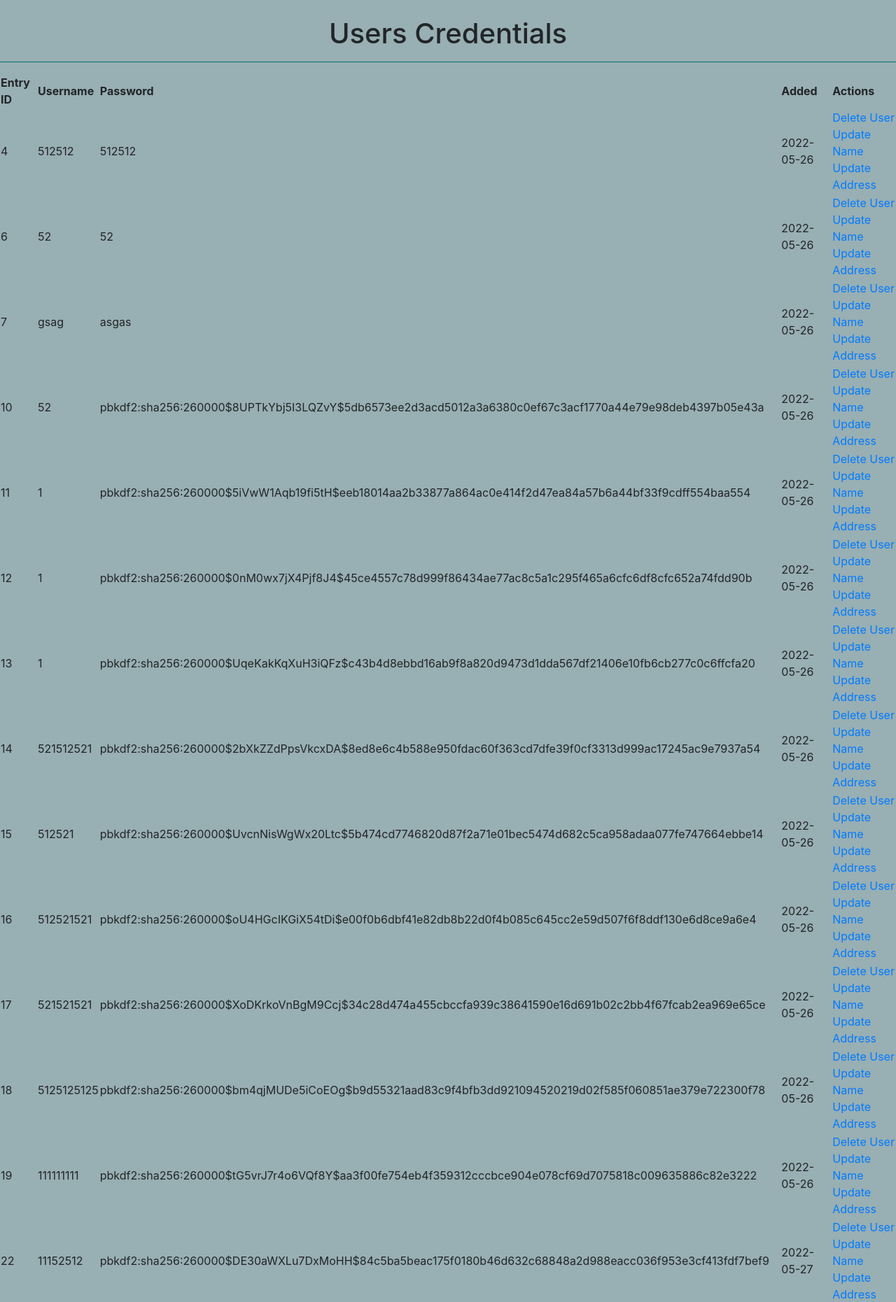
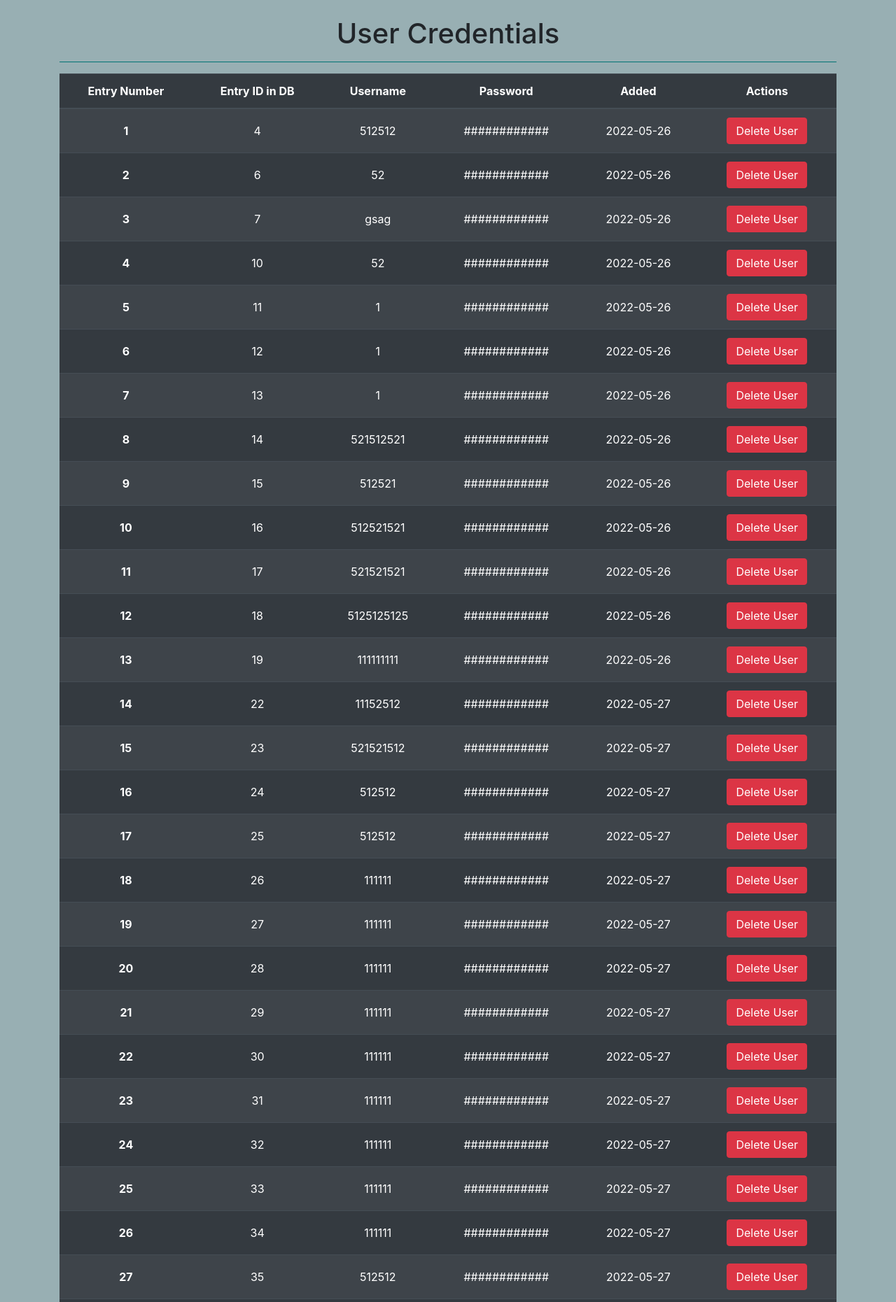
Before and after one commit to Evanslearn/Python-Flask-Project-1, a Flask app: page /users/ in a window 1280 px wide. Shown: the part 68-1929 px from the top of the page at 70% size. Run offline with Flask 2, Linux system fonts and the light colour scheme; a user stored in the database is signed in; data comes from the database, SQL or seed files in the repository; both versions use the stored data as it was after the commit.

Commit message:
Add files via upload
- Profile Description, notes, posts, did not maintain input field format. Now they do (mostly for line breaks). This was addressed by making these html fields <pre>

- Also, if input contained too many characters, the div would stretch too much and overflow, making the left half take up more than half of the html page. This was fixed with word-break: break-all. More such tests should be conducted in the future to spot these problematic behaviors.

- Users page was left unnattended after switching to bootstrap. This was fixed, and said page is now beautiful.

- Some python polishing was conducted.
    - Comments that were referring to old code were removed.
    - A delete scheme function was created, that given a classname and corresponding id in the database (as well as 2 more arguments that handle the output message) delete said entry in the database. Thus, delete task/delete user were rewritten, and are now better written, without code copy-pasting.

- The site now supports deleting notes and posts, with a corresponding button on each note/post.
When you click said button, it prompts you to confirm wether you want to delete.
Pressing ok finalizes the deletion, and the db entry is lost forever!
This deletion is also done through the new delete_scheme python function, leading to better code readability!

======= NEXT ======
- As stated in earlier commit histories, users shuold be able to comment on posts.
- Admin user should be created.

```diff
--- a/app.py
+++ b/app.py
@@ -15,6 +15,7 @@
 #   templates (html go here)
 #   static (css and javascript go here)
 # thus, we followed this convention in this program folders' structure
+# --- So, render template searches the templates folder, by default
 # ---------------------------------------------------------------------------------------
 from libraries import *
 from forms import *
@@ -42,6 +43,21 @@ db = SQLAlchemy(app)  # DB initialized with settings from app
 @app.before_first_request
 def create_tables():
     db.create_all()
+
+
+# ----------- ----------- FUNCTIONS TO BE USED BELOW, TO AVOID COPY-PASTING CODE ----------- -----------
+# ----- ----- ----- ----- ----- ----- ----- -----
+# ----- ----- ----- ----- DELETE SCHEME ----- ----- ----- -----
+def delete_scheme(id, className, nameString, url):
+    to_delete = className.query.get_or_404(id)
+
+    try:
+        db.session.delete(to_delete)
+        db.session.commit()
+        flash(f"{nameString} Deleted Successfully")
+        return redirect(url)
+    except:
+        return flash(f"Encountered error while deleting {nameString}")
 
 
 # -------------------------------------------------------------------------------------------------------------------- #
@@ -73,7 +89,7 @@ def home():
         tasks = MyTask.query.order_by(MyTask.date_created).all()
         return render_template('home.html', tasks=tasks,
                                name = name,
-                               form = form)  # It knows it's in the template folder
+                               form = form)
 
 
 # ----- ----- ----- ----- ----- ----- ----- -----
@@ -128,33 +144,14 @@ def test(id):
     else:
         return render_template('update_address.html', task=task,
                                address = address,
-                               form = form)  # It knows it's in the template folder
+                               form = form)
 
 
-# ----- ----- ----- ----- ----- ----- ----- -----
-# Tring to make a blueprint for deleting db enties (task, user, etc)
-#def delete(MyClass, id, url):
-#    entry_to_delete = MyClass.query.get_or_404(id)
-#
-#    try:
-#        db.session.delete(entry_to_delete)
-#        db.session.commit()
-#        return redirect(url)
-#    except:
-#        return "Encountered error while deleting", MyClass
-#    delete(MyTask, id, '/')
 # ----- ----- ----- ----- DELETE ----- ----- ----- -----
 @app.route('/delete/<int:id>')
 def delete_task(id):
-    task_to_delete = MyTask.query.get_or_404(id)
-
-    try:
-        db.session.delete(task_to_delete)
-        db.session.commit()
-        flash("Name Deleted successfully")
-        return redirect('/')
-    except:
-        return "Encountered error while deleting task"
+    delete_scheme(id, MyTask, 'Task', '/')
+    return redirect('/')
 
 
 # -------------------------------------------------------------------------------------------------------------------- #
@@ -181,21 +178,12 @@ def register():
             form.password.data = ''
             form.password_repeat.data = ''
 
-        #user_username = request.form.get('username')
-        #user_password = request.form.get('password')
-        #user_password_repeat = request.form.get('password_repeat')
-
         user = User.query.filter_by(username=username).first()
         # If username exists, we cannot register the new user with said username
         if user is not None:
             my_message = 'This username is already taken. Please select another one.'
             flash(my_message)
             return redirect('/register/')
-            #return render_template('register.html', flag_reg = flag_reg, my_message = my_message,
-            #                       username=username,
-            #                       password=password,
-            #                       password_repeat=password_repeat,
-            #                       form=form)
         # If the username does not already exist
         else:
 
@@ -217,11 +205,7 @@ def register():
                 my_message = "The two password fields did not match."
                 flash(my_message)
                 return redirect('/register/')
-                #return render_template('register.html', flag_reg = flag_reg, my_message = my_message,
-                #                       username=username,
-                #                       password=password,
-                #                       password_repeat=password_repeat,
-                #                       form=form)
+
     flag_reg = 0  # We don't want the error message to be displayed on refresh
     print(f"flag reg= {flag_reg}")
     my_message = "Refreshed register.html"
@@ -250,9 +234,6 @@ def login():
             form.username.data = ''
             form.password.data = ''
 
-            #user_username = request.form.get('username')
-            #user_password = request.form.get('password')
-
         try:
             # We try to find if the username is registered in our database
             user = User.query.filter_by(username=username).first()
@@ -276,19 +257,11 @@ def login():
                     my_message = "The password does not match this username"
                     flash(my_message)
                     return redirect('/login/')
-                    #return render_template('login.html', flag_login = flag_login, my_message = my_message,
-                    #                       username = username,
-                    #                       password = password,
-                    #                       form = form)
             else:
                 print(f"not found. flag login = {flag_login}")
                 my_message = "Username not found. Please check your spelling, or register."
                 flash(my_message)
                 return redirect('/login/')
-                #return render_template('login.html', flag_login = flag_login, my_message = my_message,
-                #                       username = username,
-                #                       password = password,
-                 #                      form = form)
 
         except:
             print('Encountered an error while logging in')
@@ -324,11 +297,11 @@ def profile():
     # If we do not find profile entry in profile db, we create the entry
 
     description = None
-    form = DescriptionForm()
+    form_description = DescriptionForm()
+    mynote = None
+    form_note = NoteForm()
     myshare = None
-    form1 = PostForm()
-    mynote = None
-    form2 = NoteForm()
+    form_post = PostForm()
 
     if profile_found:
         pass
@@ -343,9 +316,9 @@ def profile():
         if 'description' in request.form:
 
             # Validate our form
-            if form.validate_on_submit():
-                description = form.description.data
-                form.description.data = ''
+            if form_description.validate_on_submit():
+                description = form_description.description.data
+                form_description.description.data = ''
 
             try:
 
@@ -353,31 +326,22 @@ def profile():
                     profile_found.description = description
                     db.session.commit()
                     flash("Description Updated")
-                    form.description.data = 'description'
+                    form_description.description.data = 'description'
                     return redirect('/profile/')
-                    #return render_template('profile.html', id = user.id, description0 = profile_found.description,
-                    #                       description = description,
-                    #                       form = form,
-                     #                      myshare = myshare,
-                     #                      form1 = form1)
                 else:
                     profile_add.description = description
                     db.session.add(profile_add)
                     db.session.commit()
                     flash("Description Added")
                     return redirect('/profile/')
-                    #return render_template('profile.html', id = user.id, description0 = profile_add.description,
-                    #                       description = description,
-                    #                       form = form,
-                     #                      myshare = myshare,
-                     #                      form1 = form1)
             except:
                 print("Encountered an error while updating profile information")
+
         elif 'mynote' in request.form:
             # Validate our form
-            if form2.validate_on_submit():
-                mynote = form2.mynote.data
-                form2.mynote.data = ''
+            if form_note.validate_on_submit():
+                mynote = form_note.mynote.data
+                form_note.mynote.data = ''
 
             print(f'My note is : {mynote}')
             newnote = Notes(username=user.username, content=mynote)
@@ -386,19 +350,18 @@ def profile():
 
                 db.session.add(newnote)
                 db.session.commit()
-                notes = Notes.query.filter_by(username=user.username).all()
                 flash("Note Taken")
                 return redirect('/profile/')
 
             except:
                 print('Encountered an error while taking note')
+
         elif 'myshare' in request.form:
             # Validate our form
-            if form1.validate_on_submit():
-                myshare = form1.myshare.data
-                form1.myshare.data = ''
+            if form_post.validate_on_submit():
+                myshare = form_post.myshare.data
+                form_post.myshare.data = ''
 
-            #profile_post = request.form.get('share_post')
             print(f'My post is : {myshare}')
             newpost = Posts(username=user.username, content=myshare)
 
@@ -406,14 +369,8 @@ def profile():
 
                 db.session.add(newpost)
                 db.session.commit()
-                posts = Posts.query.filter_by(username=user.username).all()
                 flash("Post Shared")
                 return redirect('/profile/')
-                #return render_template('profile.html', id = user.id, description0 = profile_found.description, posts=posts,
-                 #                      description = description,
-                #                       form = form,
-                 #                      myshare = myshare,
-                #                       form1 = form1)
 
             except:
                 print('Encountered an error while posting')
@@ -428,7 +385,7 @@ def profile():
         id = user.id
         if profile_found.description is not None:
             description0 = profile_found.description
-            form.description.data = description0 # Setting the default value in update description to be our description
+            form_description.description.data = description0 # Setting the default value in update description to be our description
     if myposts:
         posts = myposts
     if mynotes:
@@ -436,11 +393,37 @@ def profile():
     print("hello")
     return render_template('profile.html', id = id, profile_found = profile_found, description0 = description0, posts = posts, notes = notes,
                            description = description,
-                           form = form,
+                           form_description = form_description,
                            mynote = mynote,
-                           form2=form2,
+                           form_note = form_note,
                            myshare = myshare,
-                           form1 = form1)
+                           form_post = form_post)
+
+
+# ----- ----- ----- ----- ----- ----- ----- -----
+# ----- ----- ----- ----- DELETE NOTE ----- ----- ----- -----
+@app.route('/notes/delete/<int:id>')
+@login_required
+def delete_note(id):
+    delete_scheme(id, Notes, 'Note', '/profile/')
+    return redirect('/profile/')
+
+
+# ----- ----- ----- ----- ----- ----- ----- -----
+# ----- ----- ----- ----- DELETE POST ----- ----- ----- -----
+@app.route('/posts/delete/<int:id>')
+@login_required
+def delete_post(id):
+    delete_scheme(id, Posts, 'Post', '/profile')
+    return redirect('/profile/')
+
+
+# ----- ----- ----- ----- ----- ----- ----- -----
+# ----- ----- ----- ----- DELETE USER ----- ----- ----- -----
+@app.route('/users/delete/<int:id>')
+def delete_user(id):
+    delete_scheme(id, User, 'User', '/users/')
+    return redirect('/users/')
 
 
 # ----- ----- ----- ----- ----- ----- ----- -----
@@ -449,22 +432,7 @@ def profile():
 @login_required
 def users():
     allusers = User.query.order_by(User.date_created).all()
-    return render_template('users.html', allusers=allusers)  # It knows it's in the template folder
-
-
-# ----- ----- ----- ----- ----- ----- ----- -----
-# ----- ----- ----- ----- DELETE USER ----- ----- ----- -----
-@app.route('/users/delete/<int:id>')
-def delete_user(id):
-    user_to_delete = User.query.get_or_404(id)
-
-    try:
-        db.session.delete(user_to_delete)
-        db.session.commit()
-        flash("User Deleted Successfully")
-        return redirect('/users/')
-    except:
-        return "Encountered error while deleting user"
+    return render_template('users.html', allusers=allusers)
 
 
 # ----- ----- ----- ----- ----- ----- ----- -----
--- a/static/css/css_after_bootstrap.css
+++ b/static/css/css_after_bootstrap.css
@@ -1,7 +1,15 @@
 body {
   background-color: hsl(190, 15%, 65%);
+  word-break: break-all;
 }
 
 .form-control {
   background-color: #F5F5F5;
+  font-size: 115%;
 }
+
+pre {
+  color: white;
+  font-size: 115%;
+  white-space: pre-wrap;
+}
--- a/static/jscripts/main.js
+++ b/static/jscripts/main.js
@@ -10,6 +10,7 @@ function myDisappear(myID) {
   var element = document.getElementById(myID);
   element.style.display = 'none';
 }
+
 
 /*
 function loginForm(myID) {
--- a/templates/home.html
+++ b/templates/home.html
@@ -47,7 +47,7 @@ not working yet -->
                     <td class="align-middle text-center">{{ task.date_created.date() }}</td> <!-- We show only date, but our database contains date and time -->
                     <td class="align-middle text-center"> {% if task.email_address is not none %}  {{  task.email_address }}  {% endif %}  </td> <!-- We want to show an empty cell, if no value is given for address -->
                     <td class="align-middle text-center">
-                        <a href="/delete/{{task.id}}">Delete Name</a>
+                        <a class="btn btn-danger" href="/delete/{{task.id}}" onclick="return confirm('Are you sure you want to delete this entry?');">Delete Name</a>
                         <br>
                         <a href="/update/name/{{task.id}}">Update Name</a>
                         <br>
@@ -80,6 +80,7 @@ not working yet -->
             <input type="submit" style="background-color: hsl(340, 20%, 65%);" value="Add Name">-->
         </form>
     </div>
+</div>
 
 
 {% endblock %}
--- a/templates/users.html
+++ b/templates/users.html
@@ -5,44 +5,51 @@
 {% endblock %}
 
 {% block body %}
-<div class="content">
-    <h1 style="text-align: center;">Users Credentials</h1>
+<div class="container">
+    <h1 style="text-align: center;">User Credentials</h1>
     <hr color="teal">
     {% if allusers|length < 1 %} <!-- if there are no entries show the header below -->
-        <p style="font-size: 150%; color: red; text-align: center">There are no users...</p>
+        <p style="font-size: 150%; color: red; text-align: center">There are no entries... Please fill in an entry name in the form.</p>
 
     {% else %}
 
 
-        <table>
-            <tr>  <!-- Header Row -->
-                <th>Entry ID</th>
-                <th>Username</th>
-                <th>Password</th>
-                <th>Added</th>
-                <th>Actions</th>
-            </tr>
+        <table class="table table-striped table-dark table-hover .table-sm ">
+            <thead>
+                <tr>  <!-- Header Row -->
+                    <th scope="col" class="align-middle text-center">Entry Number</th>
+                    <th scope="col" class="align-middle text-center">Entry ID in DB</th>
+                    <th scope="col" class="align-middle text-center">Username</th>
+                    <th scope="col" class="align-middle text-center">Password</th>
+                    <th scope="col" class="align-middle text-center">Added</th>
+                    <th scope="col" class="align-middle text-center">Actions</th>
+                </tr>
+            </thead>
 
+            <tbody>
             {% for user in allusers %}
                 <tr> <!-- Elements Row(s) -->
-                    <td>{{ user.id }}</td>
-                    <td>{{ user.username }}</td>
-                    <td>{{ user.password_hash }}</td>
-                    <td>{{ user.date_created.date() }}</td> <!-- We show only date, but our database contains date and time -->
-                    <td>
-                        <a href="/users/delete/{{user.id}}">Delete User</a>
+                    <th scope="row" class="align-middle text-center">{{ loop.index0 + 1 }}</th>
+                    <td class="align-middle text-center">{{ user.id }}</td>
+                    <td class="align-middle text-center">{{ user.username }}</td>
+                    <td class="align-middle text-center"><!--{{ user.password_hash }}-->############</td> <!-- We show only date, but our database contains date and time -->
+                    <td class="align-middle text-center">{{ user.date_created.date() }}</td>
+                    <td class="align-middle text-center">
+                        <a class="btn btn-danger" href="/users/delete/{{user.id}}" onclick="return confirm('Are you sure you want to delete this user?');">Delete User</a>
                         <br>
-                        <a href="/update/name/{{user.id}}">Update Name</a>
+                     <!--   <a href="/update/name/{{user.id}}">Update User</a>
                         <br>
-                        <a href="/update/address/{{user.id}}">Update Address</a>
+                        <a href="/update/address/{{user.id}}">Update Address</a> -->
                     </td>
                 </tr>
             {% endfor %}
-
+            </tbody>
         </table>
     {% endif %}
 
 
+</div>
+
 
 
 {% endblock %}
```
Also changed, not shown: templates/profile.html (+24 -26 lines), mydb.db.
